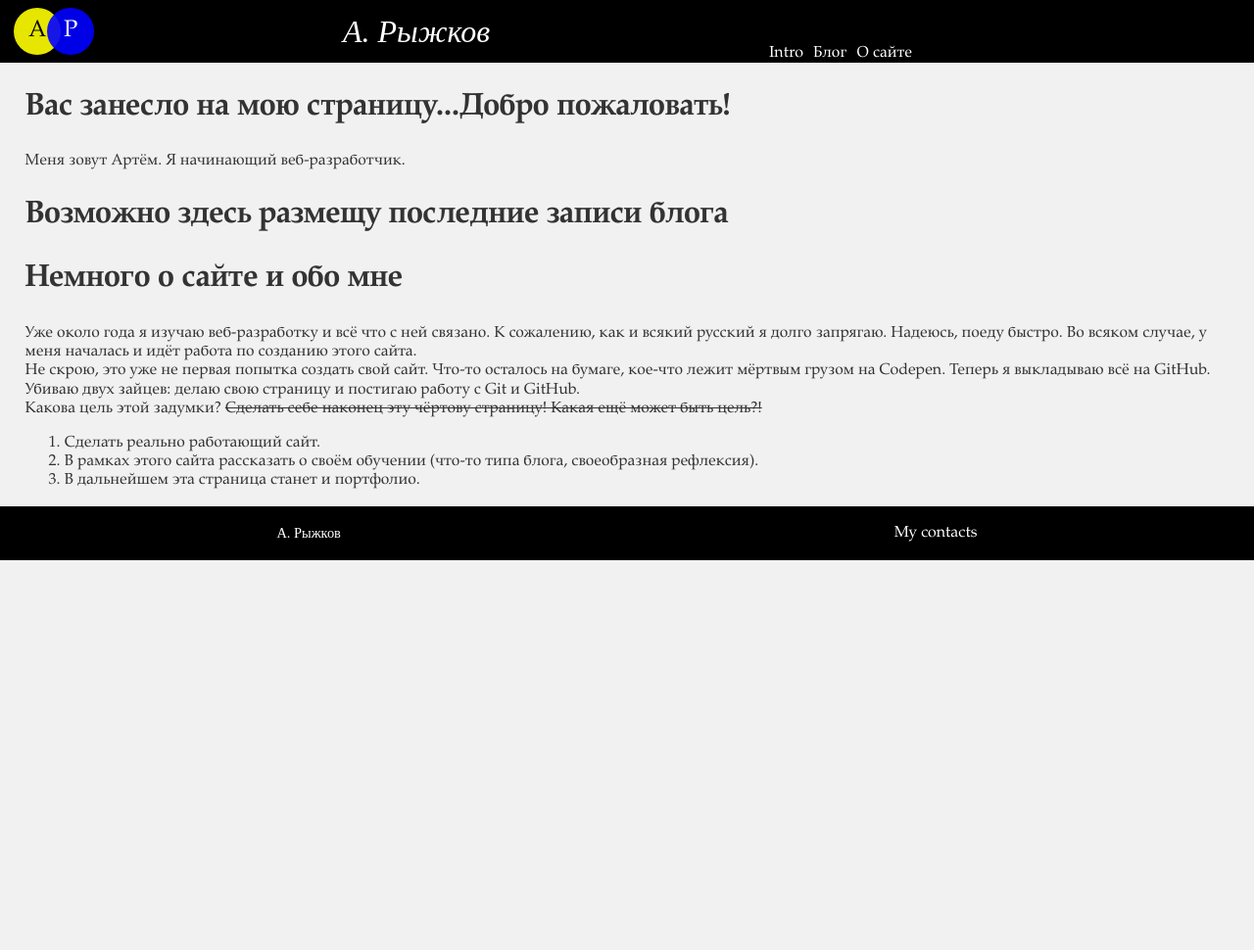
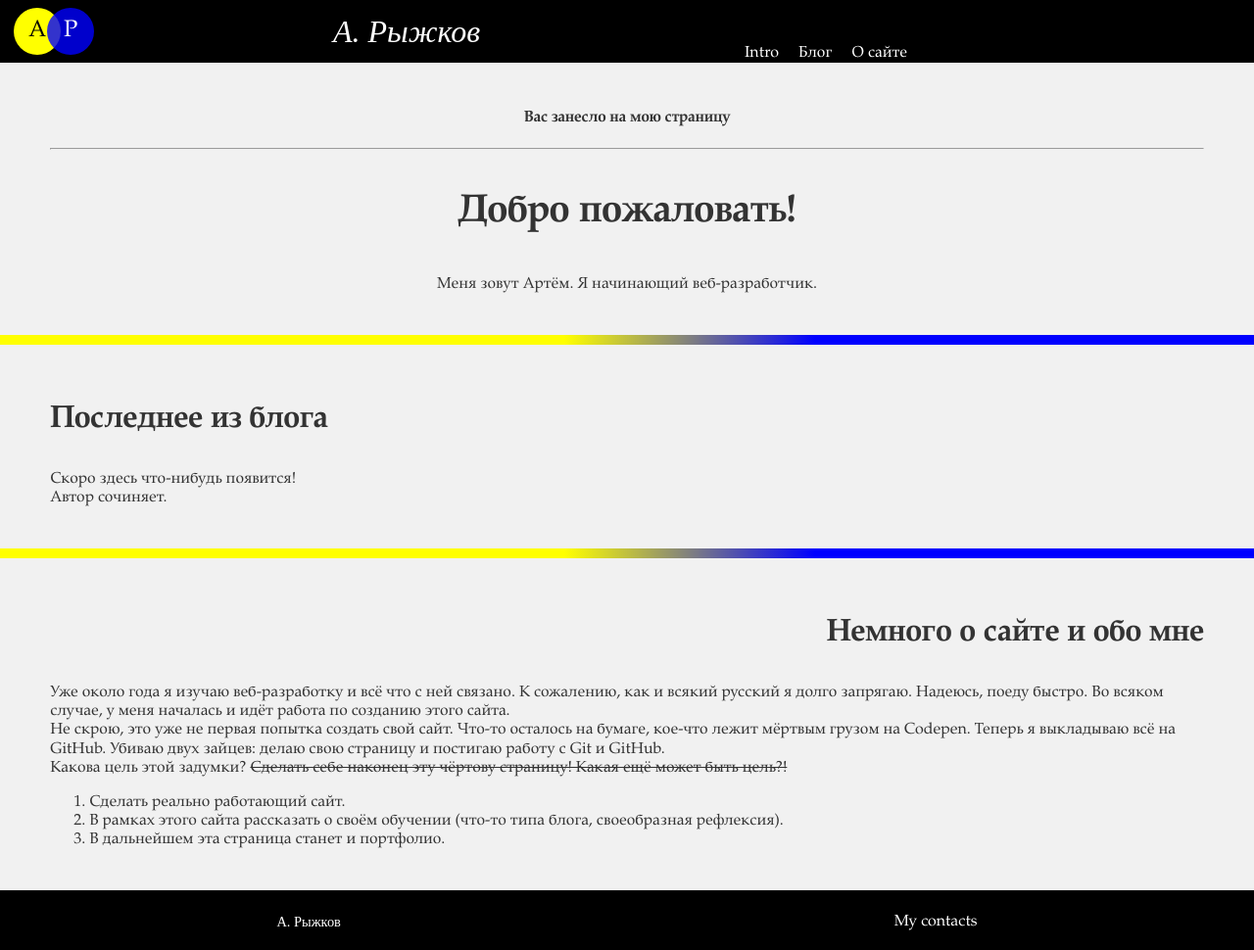
Before and after one commit to Temmy1/aryzhkov, a plain HTML site: page index.html in a window 1280 px wide. Shown: the whole page at 98% size. Before the commit the page ends 800 px from the top, so only its background shows below. Drawn offline with Linux system fonts and the light colour scheme.

Commit message:
some work with articles

```diff
--- a/css/style.css
+++ b/css/style.css
@@ -6,6 +6,7 @@ body {
 }
 
 /*--- Основные секции ---*/
+/*-- Header --*/
 header {
   background-color: #000;
   color: #fff;
@@ -15,10 +16,48 @@ header {
   align-items: center;
 }
 
+#logo {
+  /*background-color: #008000;
+  border-radius: 50%;*/
+  height: 50px;
+  margin: 5px;
+  text-align: center;
+  flex: 0 1 100px;
+  position: relative;
+  /*cursor: pointer;*/
+}
+
+#my-name {
+  margin: 0;
+  text-align: center;
+  flex: 1 1 20%;
+}
+
+#main-nav {
+  flex: 1 1 auto;
+  align-self: flex-end;
+}
+/*-- Header --*/
+
+/*-- Section and articles --*/
 #main-page {
+
+}
+.ornament {
+  background: linear-gradient(to right,  rgb(255,255,0) 45%, rgb(0,0, 255) 65%);
+  /*background-size: 50px 50px;*/
+  height: 10px;
+}
+.main-page-article {
+  padding: 2%;
   margin: 0 2%;
 }
+#intro {
+  text-align: center;
+}
+#about {
 
+}
 footer {
   background-color: #000;
   color: #fff;
@@ -28,21 +67,9 @@ footer {
   align-items: center;
 }
 /*--- Логотип ---*/
-#logo {
-  /*background-color: #008000;*/
-  /*width: 50px;
 
-
-  border-radius: 50%;*/
-  height: 50px;
-  margin: 5px;
-  text-align: center;
-  flex: 0 1 100px;
-  position: relative;
-  /*cursor: pointer;*/
-}
 #a {
-  background-color: rgba(255,255,0,0.9);
+  background-color: rgba(255,255,0,1);
   color: #000;
   font: normal 1.5em/2  "Book Antiqua", "Times New Roman", serif;
   display:inline-block;
@@ -52,9 +79,10 @@ footer {
   position: absolute;
   top: 1px;
   left: 9px;
+
 }
 #r {
-  background-color: rgba(0,0,255,0.9);
+  background-color: rgba(0,0,255,0.8);
   font: normal 1.5em/2  "Book Antiqua", "Times New Roman", serif;
   display:inline-block;
   width: 48px;
@@ -64,43 +92,55 @@ footer {
   top: 1px;
   right: 9px;
 }
-/* надо как-то сделать слияние этих кружков
-думаю, что подойдет position*/
+/* Как сделать чтобы в месте слияния образовывался другой цвет?*/
+
 /*--- Шрифты ---*/
-h1 {
-  margin: 0;
-  text-align: center;
-  flex: 1 1 20%;
-}
-#my-name {
+
+/*- Font for header -*/
+h2  {
   font: italic 500 2em/2 "Gabriola", "Monotype Corsiva", "cursive";
   /*cursor: pointer;*/
 }
-h2 {
+/*- Font for header -*/
+
+/*- fonts for section and articles -*/
+h1 {
   font-size: 2em;
 }
-h4 {
+#welcome-words {
+  font-size: 2.5em;
+}
+
+#about h1 {
+  text-align: right;
+}
+#real-purpose {
+  text-decoration: line-through;
+}
+/*- fonts for section -*/
+
+/*- fonts for footer -*/
+h5 {
   font: 300 0.9em/1.2 serif;
 
 }
-h4:hover {
+h5:hover {
   color: #ffff00;
 }
+/*- fonts for footer -*/
 
-#real-purpose {
-  text-decoration: line-through;
-}
+
 /*--- Навигация и списки ---*/
-#main-nav {
-  flex: 1 1 auto;
-  align-self: flex-end;
-}
+
 ul {
   margin: 0;
 }
 #main-nav li {
   list-style: none;
   display: inline;
-  padding: 0 1%;
+  padding-right: 20px;
   cursor: pointer;
 }
+#main-nav li:last-child {
+  padding-right:0;
+}
--- a/index.html
+++ b/index.html
@@ -11,7 +11,7 @@
          <div id="logo">
            <span id="a">А</span><span id="r">Р</span>
          </div>
-         <h1 id="my-name">А. Рыжков</h1>
+         <h2 id="my-name">А. Рыжков</h2>
          <nav id="main-nav">
             <ul>
               <li>Intro</li><!--
@@ -23,16 +23,21 @@
 
        <section id="main-page">
          <article class="main-page-article" id="intro">
-           <h2>Вас занесло на мою страницу...<span id="welcome-words">Добро пожаловать!</span></h2>
+           <h4>Вас занесло на мою страницу</h4> <hr>
+           <h1 id="welcome-words">Добро пожаловать!</h1>
            <p>Меня зовут Артём. Я начинающий веб-разработчик.</p>
          </article>
 
+         <div class="ornament"> </div>
          <article class="main-page-article" id="blog">
-           <h2>Возможно здесь размещу последние записи блога</h2>
+           <h1>Последнее из блога</h1>
+           <p>Скоро здесь что-нибудь появится! <br> Автор сочиняет. </p>
          </article>
 
+         <div class="ornament"> </div>
+
          <article class="main-page-article" id="about">
-           <h2> Немного о сайте и обо мне</h2>
+           <h1> Немного о сайте и обо мне</h1>
            <p>Уже около года я изучаю веб-разработку и всё что с ней связано. К сожалению, как и всякий русский я долго запрягаю. Надеюсь, поеду быстро. Во всяком случае, у меня началась и идёт
            работа по созданию этого сайта. <br> Не скрою, это уже не первая попытка создать свой сайт. Что-то осталось на бумаге, кое-что лежит мёртвым грузом на Codepen. Теперь я выкладываю всё на GitHub.
            Убиваю двух зайцев: делаю свою страницу и постигаю работу с Git и GitHub. <br> Какова цель этой задумки?
@@ -46,7 +51,7 @@
        </section>
 
        <footer>
-         <h4>А. Рыжков</h4>
+         <h5>А. Рыжков</h5>
          <div class="contact-icons">
            <p>My contacts</p>
          </div>
```
